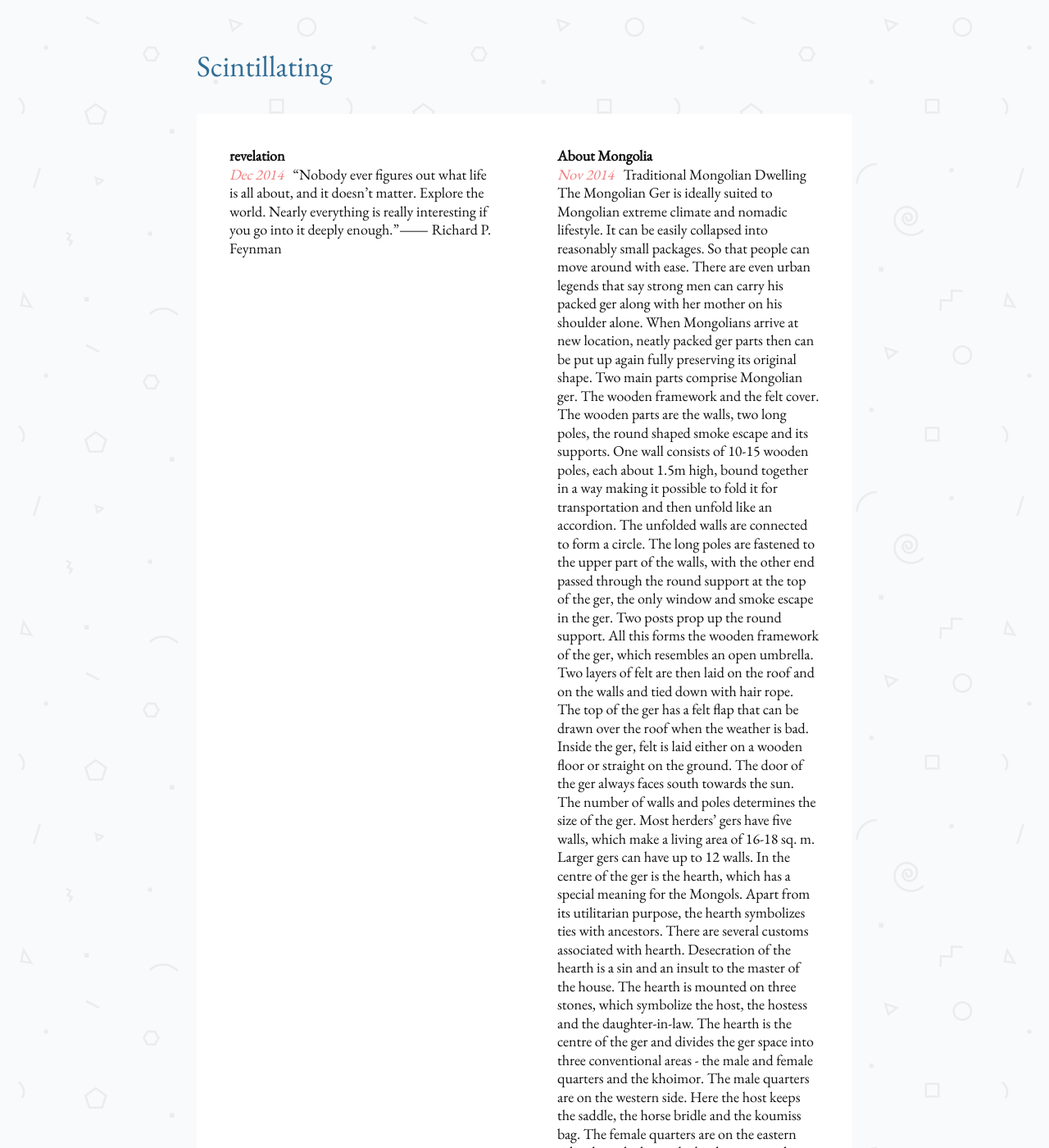
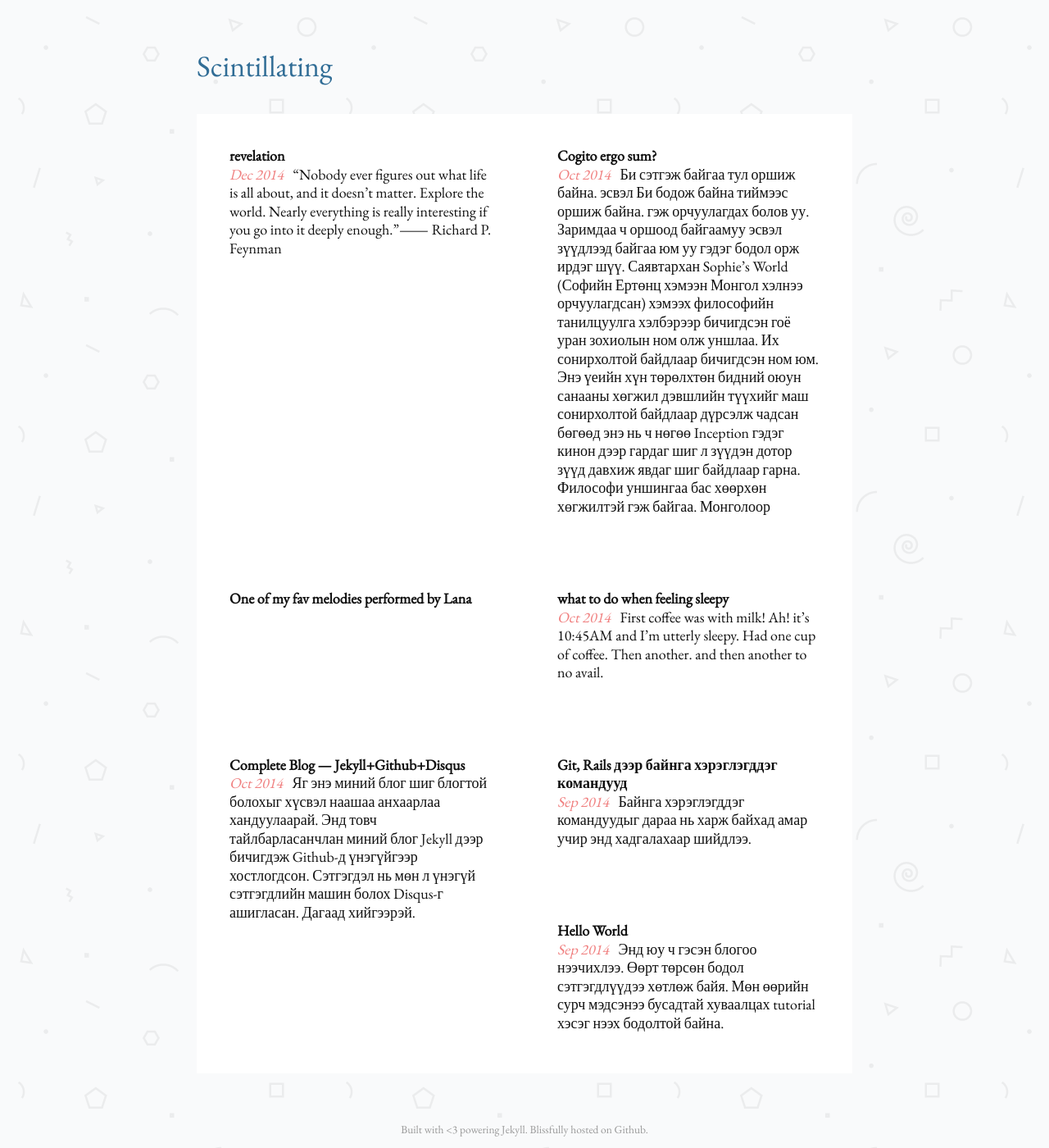
Before and after one commit to ganni/ganni.github.io, a Jekyll site: the page built from index.html, in a window 1280 px wide and 1400 px high. Shown: the whole window at 82% size. Built offline with Jekyll 4.4.1, drawn with Linux system fonts in a browser that asks for light colours; some of the changed text lies outside the part shown.

Commit message:
add posts

```diff
--- a/_posts/2014-10-03-one-of-my-fav-melodies-performed-by-lanadelrey.md
+++ b/_posts/2014-10-03-one-of-my-fav-melodies-performed-by-lanadelrey.md
@@ -1,6 +1,6 @@
 ---
 layout: post
-title: My fav melodies performed by Lanadelrey
+title: One of my fav melodies performed by Lana
 photo_url: "http://raw.githubusercontent.com/ganni/ganni.github.io/master/images/romeo-juliet.jpg"
 comments: true
 ---
--- a/_posts/2014-11-18-about-mongolia.md
+++ /dev/null
@@ -1,21 +0,0 @@
----
-layout: post
-title: About Mongolia
-published: True
-categories: []
-tags: []
----
-
-*Traditional Mongolian Dwelling*
-
-The Mongolian Ger is ideally suited to Mongolian extreme climate and nomadic lifestyle. It can be easily collapsed into reasonably small packages. So that people can move around with ease. There are even urban legends that say strong men can carry his packed ger along with her mother on his shoulder alone. When Mongolians arrive at new location, neatly packed ger parts then can be put up again fully preserving its original shape. Two main parts comprise Mongolian ger. The wooden framework and the felt cover. The wooden parts are the walls, two long poles, the round shaped smoke escape and its supports. One wall consists of 10-15 wooden poles, each about 1.5m high, bound together in a way making it possible to fold it for transportation and then unfold like an accordion. The unfolded walls are connected to form a circle. The long poles are fastened to the upper part of the walls, with the other end passed through the round support at the top of the ger, the only window and smoke escape in the ger. Two posts prop up the round support. All this forms the wooden framework of the ger, which resembles an open umbrella. Two layers of felt are then laid on the roof and on the walls and tied down with hair rope. The top of the ger has a felt flap that can be drawn over the roof when the weather is bad.
-
-Inside the ger, felt is laid either on a wooden floor or straight on the ground. The door of the ger always faces south towards the sun. The number of walls and poles determines the size of the ger. Most herders' gers have five walls, which make a living area of 16-18 sq. m. Larger gers can have up to 12 walls. In the centre of the ger is the hearth, which has a special meaning for the Mongols. Apart from its utilitarian purpose, the hearth symbolizes ties with ancestors. There are several customs associated with hearth. Desecration of the hearth is a sin and an insult to the master of the house. The hearth is mounted on three stones, which symbolize the host, the hostess and the daughter-in-law. The hearth is the centre of the ger and divides the ger space into three conventional areas - the male and female quarters and the khoimor.
-
-The male quarters are on the western side. Here the host keeps the saddle, the horse bridle and the koumiss bag. The female quarters are on the eastern side where she keeps the kitchenware and appliances. Accordingly, a man entering the ger goes straight to the western part and a woman to the eastern part. It is believed that the male quarters are under the protection of heaven and the sun patronizes the female quarters. The most honoured place is the khoimor by the northern wall, opposite the door. Here, they keep objects dear to the master of the house, his weapons, his Morin Huur (musical instrument) and the host's horse bridle. Pieces of furniture, usually two wooden chests, painted bright orange, are also placed in the khoimor. Framed photographs of the host's family and friends are put on the chests for everyone to see. If the host has some governmental award, he is sure to hang it in the khoimor.
-
-When guests visit, the hosts usually sit on the eastern side of the khoimor and the guests on the western side. The hostess' place is by the hearth and the children are supposed to sit near her but closer to the door. The bed of the host and hostess is in the female quarters; those for guests are on the opposite side. The children are put to sleep at their parents' feet. There are many philosophical ideas on the ger, its parts and functions. The smoke escape is the only opening through which light penetrates the ger. An old legend has it that it was through such a hole that a fair-haired man got into the ger of Alangua, the Mongols' ancestral mother, and begot three sons. In olden days people could tell the time by the sun's rays falling on the cross-pieces of the smoke escape and on the poles. The Mongols divided the day into twelve hours and each hour into twelve minutes, which they called by the names of the lunar calendar animals.
-
-A hair rope, chagtaga, is fastened to the smoke escape from which a weight stabilising the ger is suspended during strong winds. In new gers, they fasten a khadag to it, a piece of blue silk in which a handful of grain is wrapped. The symbolism of this ritual can be summed up like this - "May happiness multiply in this new ger like grains of corn and may life be pure and beautiful here." The ger supports ensure stability and that is probably why tradition forbids touching, let alone leaning against them. Moreover, they symbolise a link with Heaven, with the past-present-future axis supposedly passing through them.
-
-In winter the hearth heats the ger and also serves as a stove for cooking. In wooded areas, the hearth is stocked with firewood while in the desert and steppe, dry dung is used. The ger warms up quickly and holds in the heat. In the summer heat the lower part of the felt cover is raised to let in fresh air. The ger, round and squat, can withstand harsh winds while the quick drying felt is good protection against the rain and snow. In the towns and urban-type settlements, gers are being ousted by modern well-built housing. Young Mongols prefer to live in comfortable flats. In summer, however, urban dwellers often spend their vacations in gers, leaving the urban conveniences for a short while to enjoy the unmatched comfort of the ger.
```
